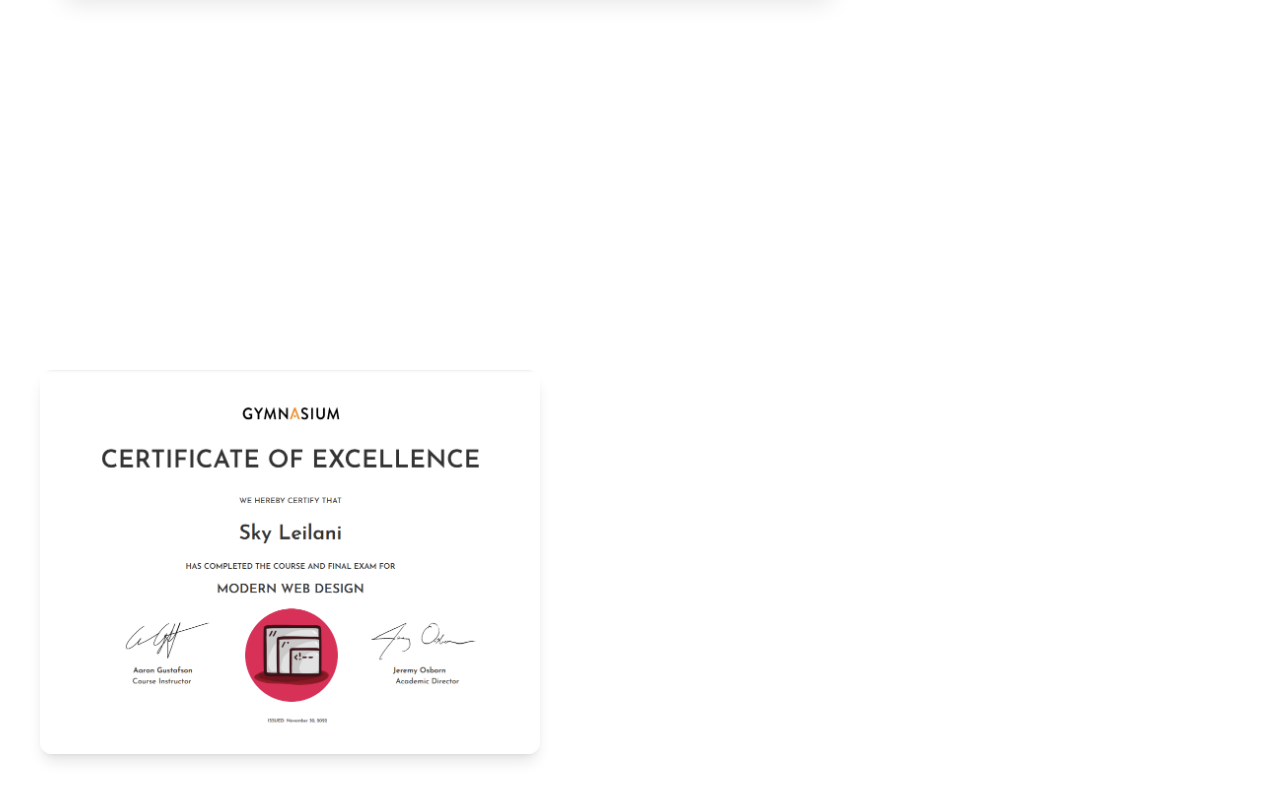
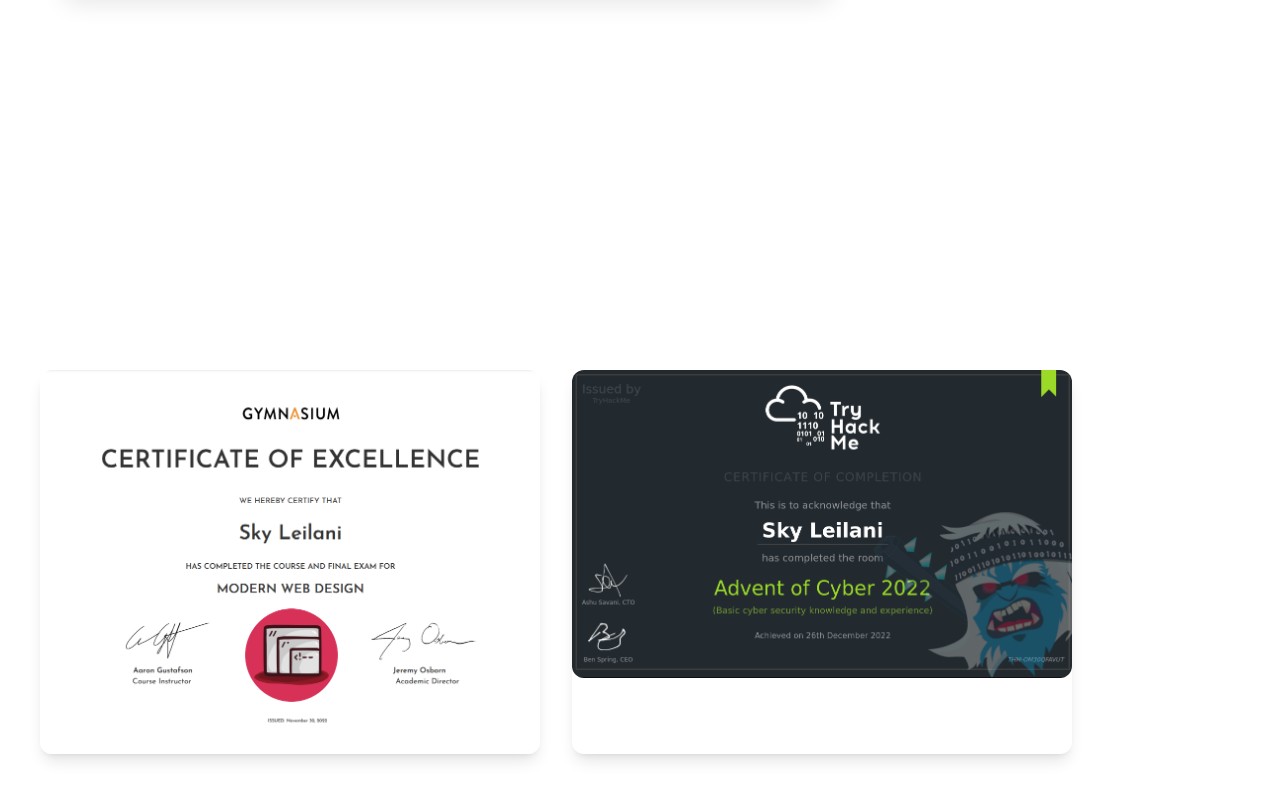
Before and after one commit to skyleilani/sky-portfolio, a Next.js app: page / in a window 1280 px wide. Shown: the part 1518-2318 px from the top of the page. Built offline with nearby package versions, Linux system fonts and the light colour scheme.

Commit message:
Updating Certs
Adding Thm AoC Cert

```diff
--- a/components/pages/Certificates.jsx
+++ b/components/pages/Certificates.jsx
@@ -1,7 +1,8 @@
 import React from 'react';
 import Image from 'next/image';
 import Link from 'next/link';
-import cert from '../../public/certificate.png';
+import cert from '../../public/cert.png';
+import thm_cert from '../../public/thm_cert.png'
 
 const Certificates = () => {
   return (
@@ -17,6 +18,16 @@
             />
           </Link>
         </div>
+        <div className='cursor-pointer shadow-lg rounded-xl'>
+          <Link href='https://tryhackme-certificates.s3-eu-west-1.amazonaws.com/THM-OM30QFAVUT.png'>
+            <Image
+              src={thm_cert}
+              width={500}
+              height={500}
+              className='rounded-xl hover:shadow-xl'
+            />
+          </Link>
+        </div>
       </div>
     </div>
   );
```
Also changed, not shown: public/cert.png (renamed from public/certificate.png), public/thm_cert.png (added).
